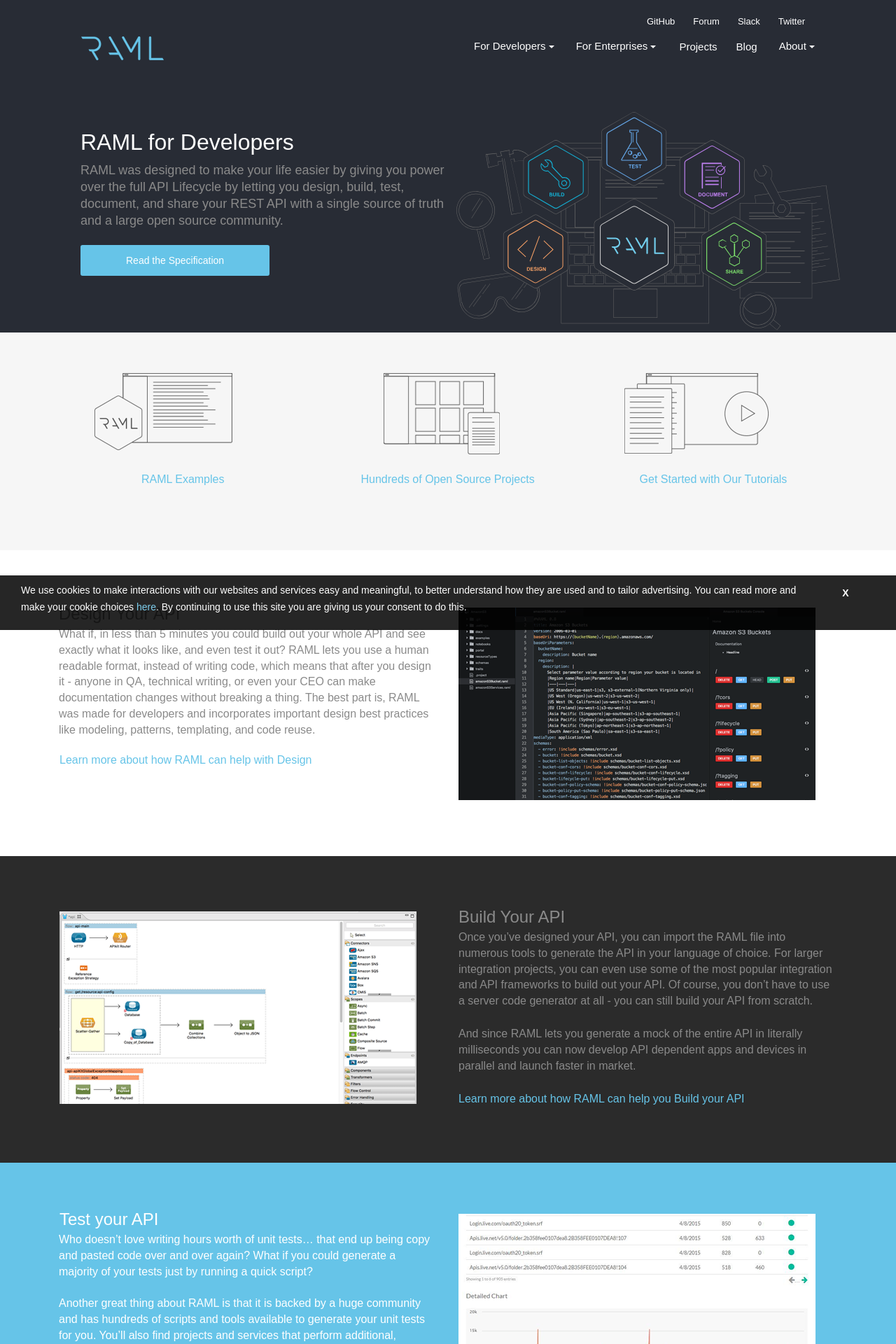
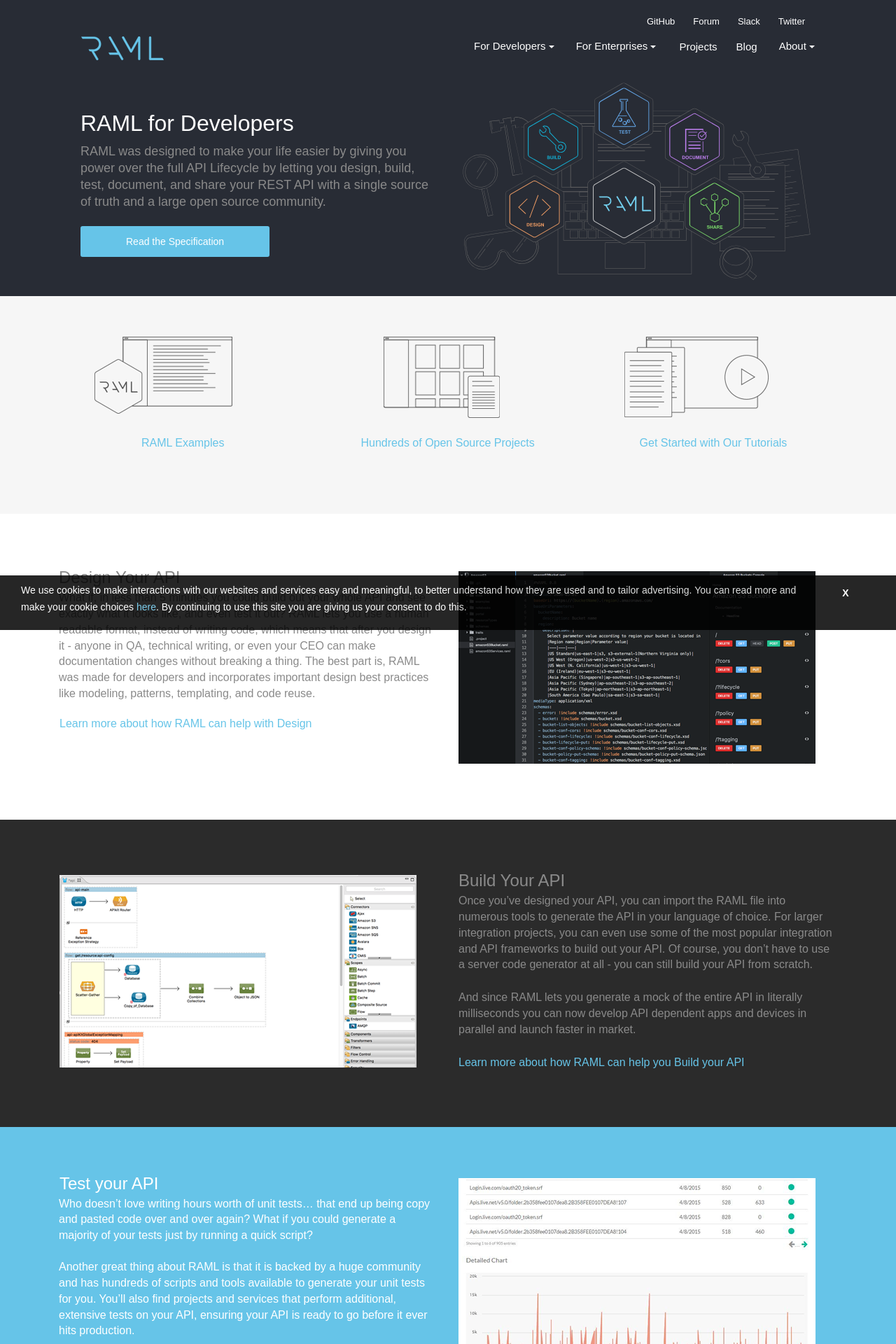
Before and after one commit to raml-org/raml-org, a Jekyll site: the page built from developer.html, in a window 1280 px wide. Shown: the top 1920 px of the page at 70% size. Built offline with Jekyll 4.4.1, drawn with Linux system fonts in a browser that asks for light colours; nearby versions of some CDN libraries.

Commit message:
279521733 background image for developers page fixes

```diff
--- a/_includes/developer_top.html
+++ b/_includes/developer_top.html
@@ -1,5 +1,5 @@
 <div class="row">
-        <div class="col-md-12 col-xs-12 col-sm-12">
+        <div class="col-md-6 col-xs-12 col-sm-6">
             <section class="raml-developers pull-left">
                 <h1>RAML for Developers</h1>
                 <h3>RAML was designed to make your life easier by giving you power over the full API Lifecycle by letting you design, build, test, document, and share your REST API with a single source of truth and a large open source community.</h3>
@@ -10,4 +10,8 @@
 
         </div>
 
+        <div class="col-md-6 col-sm-6">
+            <img class="img-responsive" src="/images/developers_hero.svg">
+        </div>
+
     </div>
--- a/css/style.scss
+++ b/css/style.scss
@@ -617,17 +617,17 @@
 
 .developer {
   div.top_wrapper {
-    background-image: url(/images/developers_hero.svg);
-    background-repeat: no-repeat;
+    background-image: none;
+     color: #ffffff;
+    background-color: #282c35;
+    /*background-repeat: no-repeat;
     background-position: right bottom;
-    color: #ffffff;
     -webkit-background-size: 44%;
     -moz-background-size: 44%;
     -o-background-size: 44%;
     background-size: 44%;
     background-position: 90% 100%;
-    background-color: #282c35;
-    min-height: 475px;
+    min-height: 475px;*/
   }
 
   section.raml-developers {
@@ -645,7 +645,6 @@
       margin-bottom: 35px;
       margin-top: 0;
       font-weight: normal;
-      width: 50%;
       font-size: 18px;
       line-height: 24px;
     }
@@ -1699,9 +1698,7 @@
     max-width: 500px;
   }
 }
-.container {
-  min-width: 1080px;
-}
+
 
 li.parent_dropdown:hover > .multi-level {
   display: block;
@@ -1928,9 +1925,14 @@
 }
 
 body {
-  div.top_wrapper {
-    div.container {
-      width: 1080px;
+  @media(min-width: 1200px){
+    .container {
+      min-width: 1080px;
+    }
+    div.top_wrapper {
+      div.container {
+        width: 1080px;
+      }
     }
   }
 }
```
